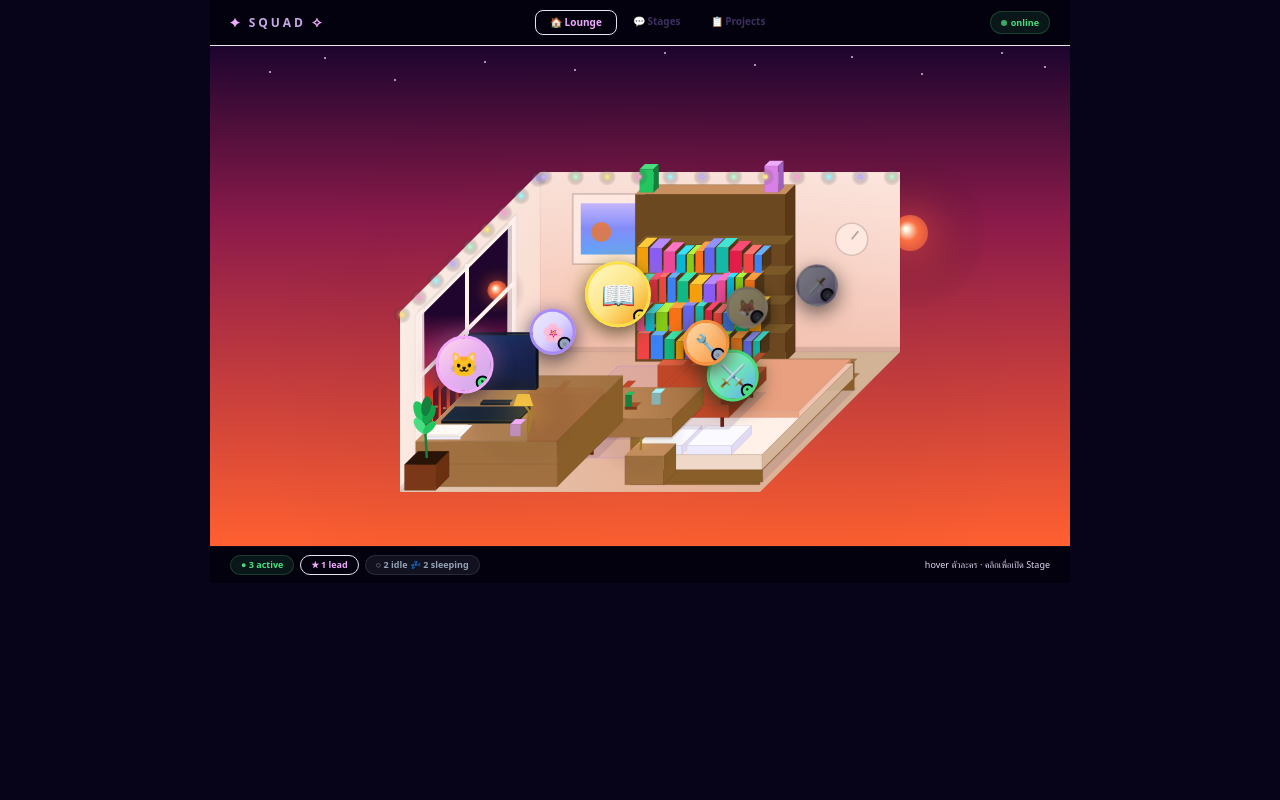
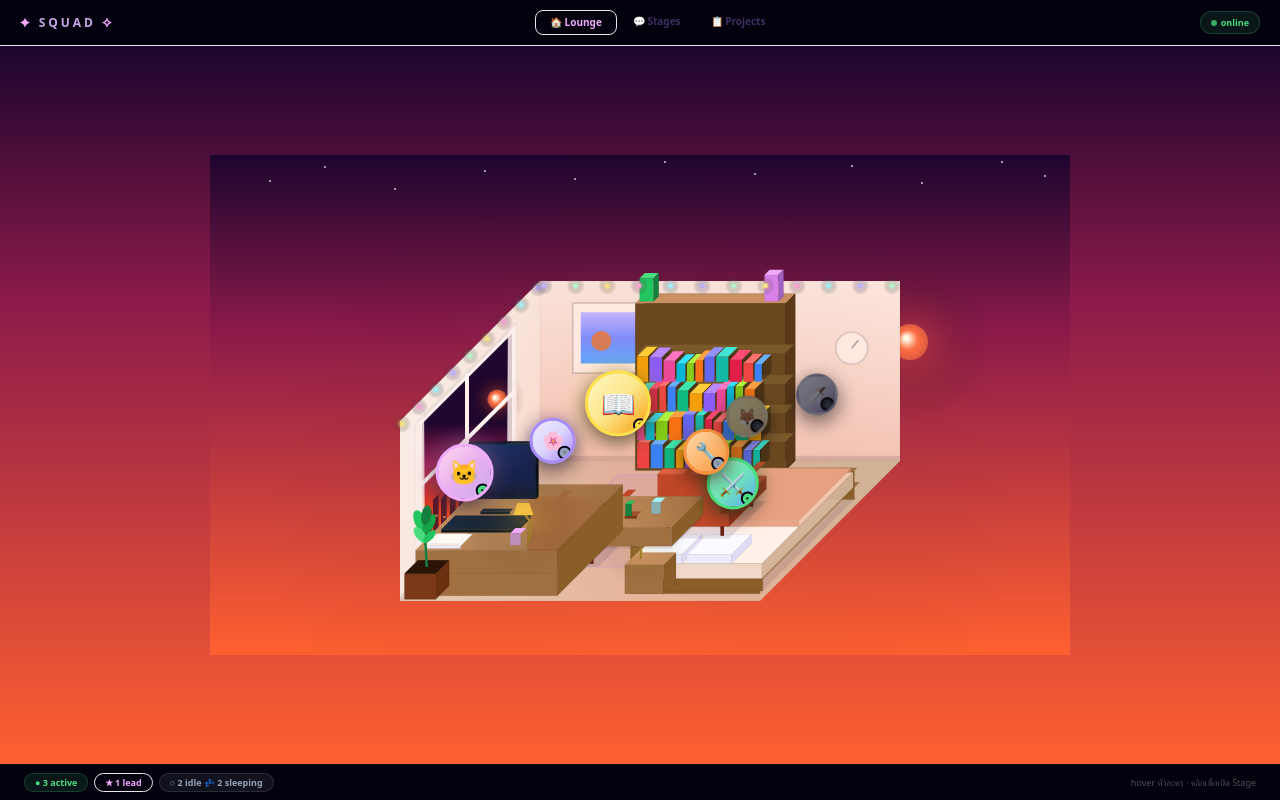
Before and after one commit to PPetchDev/Agent-Quarter, a Next.js app in the folder apps/web/: page /lounge in a window 1280 px wide. Built offline with nearby package versions, Linux system fonts and the light colour scheme.

Commit message:
feat(web): full-screen lounge layout — room centered, sky extends edge-to-edge

```diff
--- a/apps/web/src/app/layout.tsx
+++ b/apps/web/src/app/layout.tsx
@@ -7,11 +7,9 @@ export const metadata: Metadata = { title: '✦ Anime Agent Squad ✧' };
 export default function RootLayout({ children }: { children: React.ReactNode }) {
   return (
     <html lang="th">
-      <body className="min-h-screen">
-        <div className="max-w-[860px] mx-auto">
-          <TopBar />
-          {children}
-        </div>
+      <body className="min-h-screen flex flex-col">
+        <TopBar />
+        {children}
       </body>
     </html>
   );
--- a/apps/web/src/app/lounge/page.tsx
+++ b/apps/web/src/app/lounge/page.tsx
@@ -2,9 +2,10 @@ import { LoungeCanvas } from '@/components/lounge/LoungeCanvas';
 
 export default function LoungePage() {
   return (
-    <main>
+    <main className="flex-1 flex flex-col">
       <LoungeCanvas />
-      <div className="flex items-center justify-between px-5 py-2 bg-[rgba(5,2,14,0.96)] border-t border-white/5">
+      {/* Status bar — full width */}
+      <div className="w-full flex items-center justify-between px-6 py-2 bg-[rgba(5,2,14,0.92)] border-t border-white/5 backdrop-blur-sm">
         <div className="flex gap-1.5">
           {[
             { cls: 'bg-[rgba(74,222,128,0.1)] text-[#4ade80] border-[rgba(74,222,128,0.2)]', text: '● 3 active' },
@@ -14,7 +15,7 @@ export default function LoungePage() {
             <span key={text} className={`text-[9px] font-bold px-2.5 py-0.5 rounded-full border ${cls}`}>{text}</span>
           ))}
         </div>
-        <span className="text-[9px] text-white/18">hover ตัวละคร · คลิกเพื่อเปิด Stage</span>
+        <span className="text-[9px] text-white/30">hover ตัวละคร · คลิกเพื่อเปิด Stage</span>
       </div>
     </main>
   );
--- a/apps/web/src/app/stages/page.tsx
+++ b/apps/web/src/app/stages/page.tsx
@@ -10,9 +10,11 @@ function StagesContent() {
   const [activeId, setActiveId] = useState(initial);
 
   return (
-    <main className="flex h-[538px] bg-[rgba(7,4,26,0.8)] border-t border-white/5">
-      <CharacterSidebar activeId={activeId} onSelect={setActiveId} />
-      <ChatPanel characterId={activeId} />
+    <main className="flex-1 flex flex-col items-center bg-[rgba(7,4,26,0.8)]">
+      <div className="w-full max-w-[860px] flex flex-1 border-x border-white/5">
+        <CharacterSidebar activeId={activeId} onSelect={setActiveId} />
+        <ChatPanel characterId={activeId} />
+      </div>
     </main>
   );
 }
--- a/apps/web/src/components/lounge/LoungeCanvas.tsx
+++ b/apps/web/src/components/lounge/LoungeCanvas.tsx
@@ -29,7 +29,15 @@ export function LoungeCanvas() {
   }, [theme, themeName]);
 
   return (
-    <div className="relative w-[860px] h-[500px] overflow-hidden">
+    <div
+      className="flex-1 w-full flex items-center justify-center overflow-hidden"
+      style={{
+        minHeight: 500,
+        background: `linear-gradient(180deg, ${theme.skyTop} 0%, ${theme.skyMid} 35%, ${theme.skyBot} 100%)`,
+      }}
+    >
+      {/* Room: fixed 860×500, centered */}
+      <div className="relative flex-shrink-0" style={{ width: 860, height: 500 }}>
         <canvas ref={canvasRef} width={860} height={500} className="absolute inset-0" />
         <div className="absolute inset-0 pointer-events-none">
           {CHARACTERS.map(ch => (
@@ -41,5 +49,6 @@ export function LoungeCanvas() {
           ))}
         </div>
       </div>
+    </div>
   );
 }
```
Lines whose indentation alone changed are shown as unchanged.
